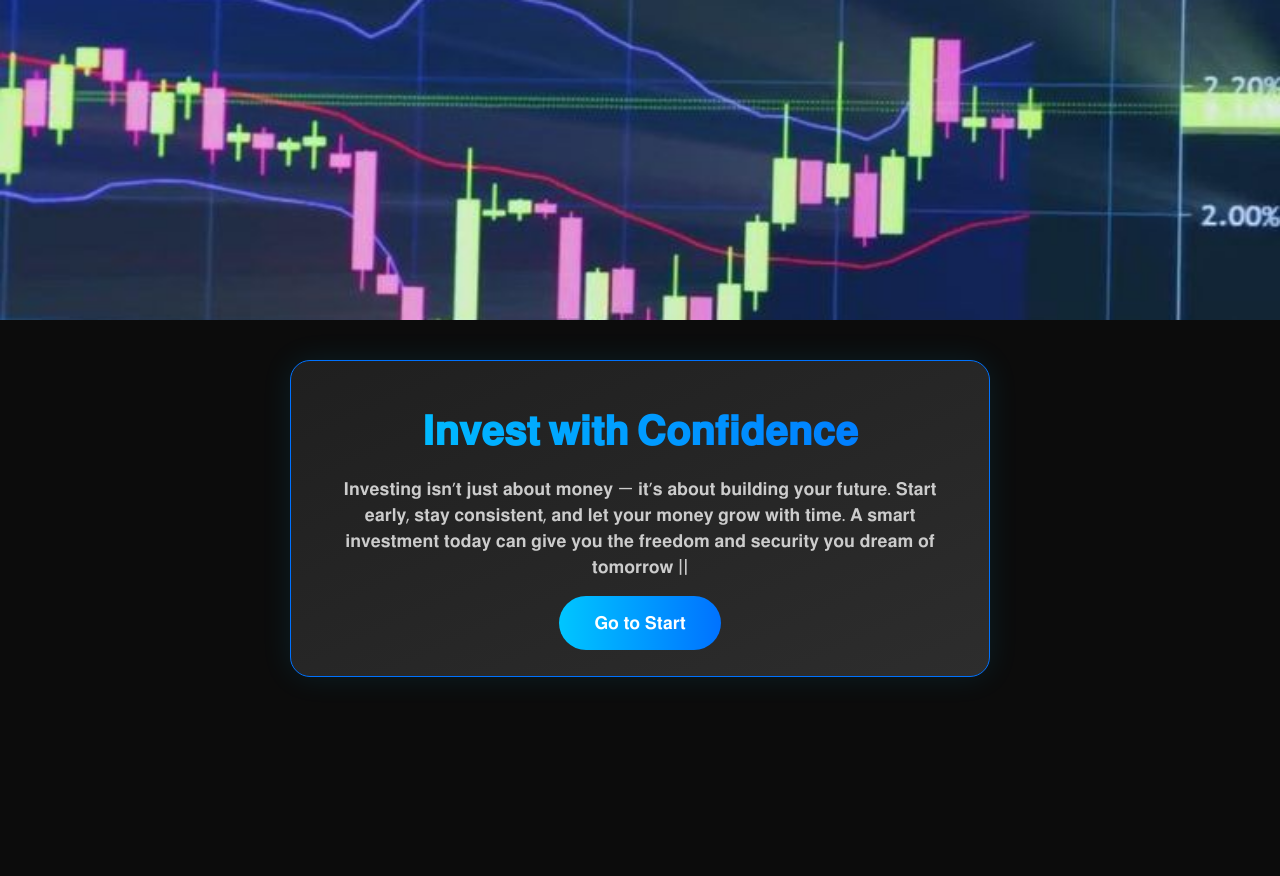
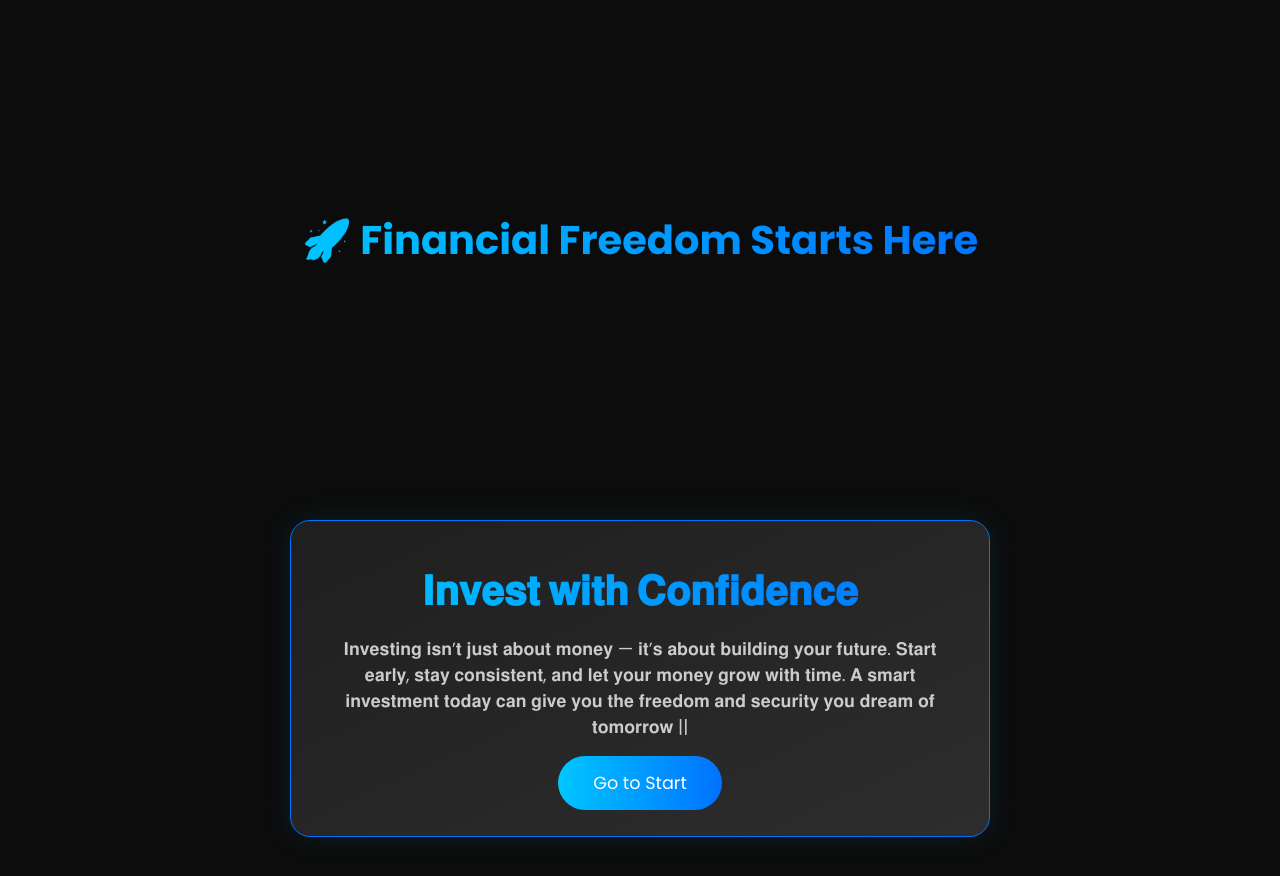
Before and after one commit to BitTradeMasters/InvestSmart, a plain HTML site: page index.html in a window 1280 px wide. Before the commit the page ends 800 px from the top, so only its background shows below. Drawn offline with Linux system fonts and the light colour scheme.

Commit message:
Update index.html

```diff
--- a/index.html
+++ b/index.html
@@ -17,17 +17,21 @@
       color: #fff;
       overflow-x: hidden;
     }
-header {
+
+    header {
       position: relative;
       width: 100%;
-      height: 40vh;
-      overflow: hidden;
+      height: 60vh;
+      display: flex;
+      justify-content: center;
+      align-items: center;
+      background: #0c0c0c;
     }
 
     .slider {
-      position: absolute;
       width: 100%;
       height: 100%;
+      position: relative;
     }
 
     .slide {
@@ -36,19 +40,24 @@ header {
       height: 100%;
       opacity: 0;
       transition: opacity 1s ease-in-out;
-      background-size: cover;
-      background-position: center;
+      display: flex;
+      justify-content: center;
+      align-items: center;
     }
 
     .slide.active {
       opacity: 1;
     }
 
-@media (max-width: 768px) {
-  header {
-    height: 60vh; /* Shorter for phones */
-  }
-}
+    .slide h2 {
+      color: #00c6ff;
+      font-size: 2.5rem;
+      background: linear-gradient(to right, #00c6ff, #0072ff);
+      -webkit-background-clip: text;
+      -webkit-text-fill-color: transparent;
+      text-align: center;
+      padding: 0 20px;
+    }
 
     .content {
       padding: 40px 20px;
@@ -147,15 +156,18 @@ header {
     }
 
     @media (max-width: 768px) {
+      .slide h2 {
+        font-size: 1.5rem;
+      }
+      header {
+        height: 40vh;
+      }
       .card-box h1 {
         font-size: 2rem;
       }
       .btn {
         padding: 12px 25px;
         font-size: 1rem;
-      }
-      header {
-        height: 30vh;
       }
       .popup-box h2 {
         font-size: 1.5rem;
@@ -177,11 +189,12 @@ header {
     </div>
   </div>
 
+  <!-- Text Slider Section -->
   <header>
     <div class="slider">
-      <div class="slide active" style="background-image: url('AAAA.PNG');"></div>
-      <div class="slide" style="background-image: url('BBBB.PNG');"></div>
-      <div class="slide" style="background-image: url('CCCC.JPG');"></div>
+      <div class="slide active"><h2>📈 Start Your Investment Journey</h2></div>
+      <div class="slide"><h2>💰 Grow Your Wealth Securely</h2></div>
+      <div class="slide"><h2>🚀 Financial Freedom Starts Here</h2></div>
     </div>
   </header>
 
@@ -191,7 +204,7 @@ header {
       <p>
         𝐈𝐧𝐯𝐞𝐬𝐭𝐢𝐧𝐠 𝐢𝐬𝐧’𝐭 𝐣𝐮𝐬𝐭 𝐚𝐛𝐨𝐮𝐭 𝐦𝐨𝐧𝐞𝐲 — 𝐢𝐭’𝐬 𝐚𝐛𝐨𝐮𝐭 𝐛𝐮𝐢𝐥𝐝𝐢𝐧𝐠 𝐲𝐨𝐮𝐫 𝐟𝐮𝐭𝐮𝐫𝐞. 𝐒𝐭𝐚𝐫𝐭 𝐞𝐚𝐫𝐥𝐲, 𝐬𝐭𝐚𝐲 𝐜𝐨𝐧𝐬𝐢𝐬𝐭𝐞𝐧𝐭, 𝐚𝐧𝐝 𝐥𝐞𝐭 𝐲𝐨𝐮𝐫 𝐦𝐨𝐧𝐞𝐲 𝐠𝐫𝐨𝐰 𝐰𝐢𝐭𝐡 𝐭𝐢𝐦𝐞. 𝐀 𝐬𝐦𝐚𝐫𝐭 𝐢𝐧𝐯𝐞𝐬𝐭𝐦𝐞𝐧𝐭 𝐭𝐨𝐝𝐚𝐲 𝐜𝐚𝐧 𝐠𝐢𝐯𝐞 𝐲𝐨𝐮 𝐭𝐡𝐞 𝐟𝐫𝐞𝐞𝐝𝐨𝐦 𝐚𝐧𝐝 𝐬𝐞𝐜𝐮𝐫𝐢𝐭𝐲 𝐲𝐨𝐮 𝐝𝐫𝐞𝐚𝐦 𝐨𝐟 𝐭𝐨𝐦𝐨𝐫𝐫𝐨𝐰 ||
       </p>
-      <a href="https://bittrademasters.github.io/The-Market-Side" class="btn">𝐆𝐨 𝐭𝐨 𝐒𝐭𝐚𝐫𝐭</a>
+      <a href="https://bittrademasters.github.io/The-Market-Side/" class="btn"> Go to Start</a>
     </div>
   </section>
 
@@ -204,7 +217,7 @@ header {
       slides.forEach(slide => slide.classList.remove("active"));
       index = (index + 1) % slides.length;
       slides[index].classList.add("active");
-    }, 2000); // 2 second per image
+    }, 2000);
 
     // Popup logic
     function closePopup() {
@@ -213,7 +226,7 @@ header {
 
     setTimeout(() => {
       closePopup();
-    }, 5000); // Auto close after 5 sec
+    }, 5000);
   </script>
 
 </body>
```
